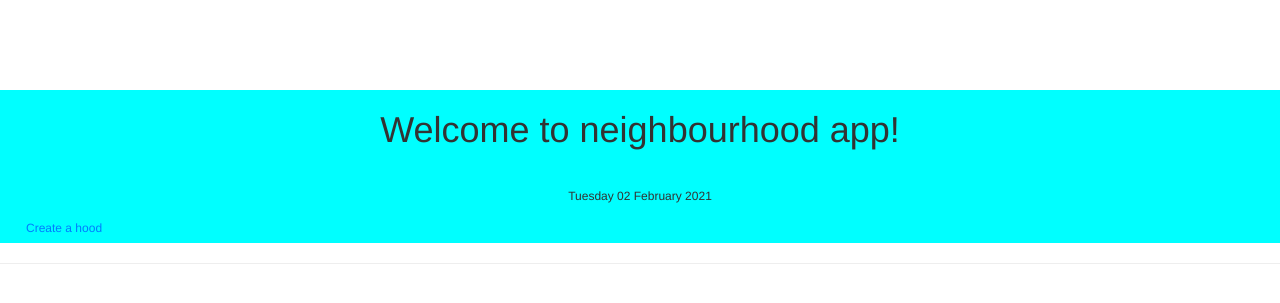
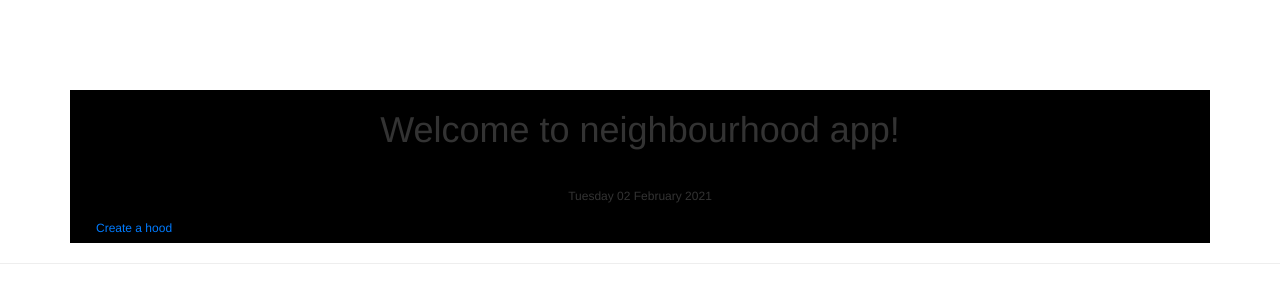
Before and after one commit to kclaudine/hood_app, a Django app: page / in a window 1280 px wide. Shown: the part 70-373 px from the top of the page. Run offline with Django 3.2, Linux system fonts and the light colour scheme; the visitor is signed in with stand-in values (Sample User, id 1); data that the repository does not hold is empty; some libraries are stand-ins or nearby versions.

Commit message:
create template folder

```diff
--- a/nebapp/templates/users/index.html
+++ b/nebapp/templates/users/index.html
@@ -17,7 +17,7 @@
 
         {% block content %}
         <br><br><br>
-        <div class="container-fluid" style="background-color: aqua;">
+        <div class="container" style="background-color: black;">
 
             <h1 style="text-align: center;">Welcome to neighbourhood app!</h1><br>
             <h6 style="text-align:center;">{{date|date:"l d F Y"}}</h6>
@@ -53,6 +53,7 @@
 
 
                     </div>
+
                 </div>
             </div>
             {%endfor%}
```
